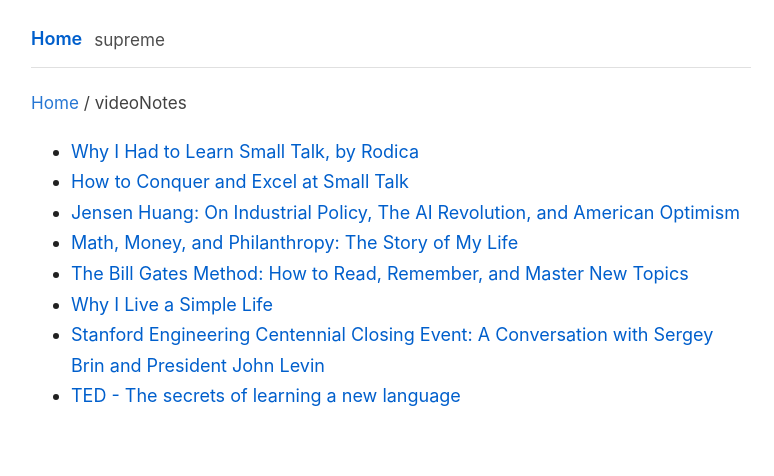
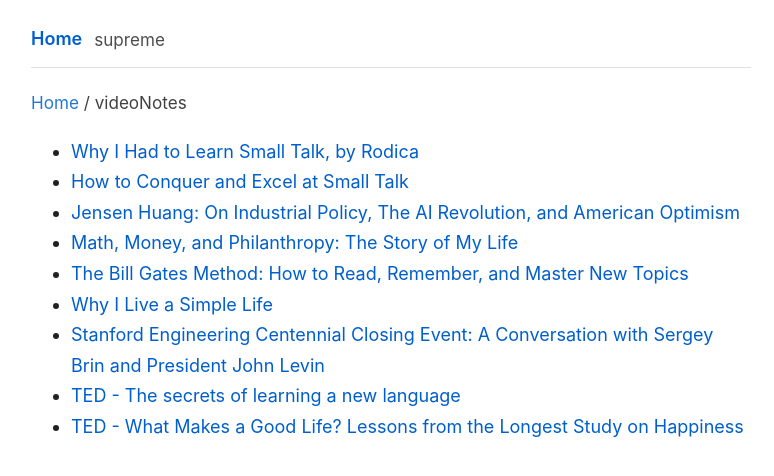
Before and after one commit to CompositeLizard/supreme, a Jekyll site: the page built from videoNotes/index.md, in a window 1280 px wide. Shown: the top 476 px of the page, without its empty margins (249-1023 px from the left). Built offline with Jekyll 4.4.1, drawn with Linux system fonts in a browser that asks for light colours.

Commit message:
Update index.md

```diff
--- a/videoNotes/index.md
+++ b/videoNotes/index.md
@@ -10,3 +10,4 @@ title: Notes
 - [Why I Live a Simple Life](why-simple-life.md)
 - [Stanford Engineering Centennial Closing Event: A Conversation with Sergey Brin and President John Levin](Conversation-Sergey-Brin-John-Levin.md)
 - [TED - The secrets of learning a new language](Secret-Polyglots.md)
+- [TED - What Makes a Good Life? Lessons from the Longest Study on Happiness](What-Makes-a-Good-Life.md)
```
